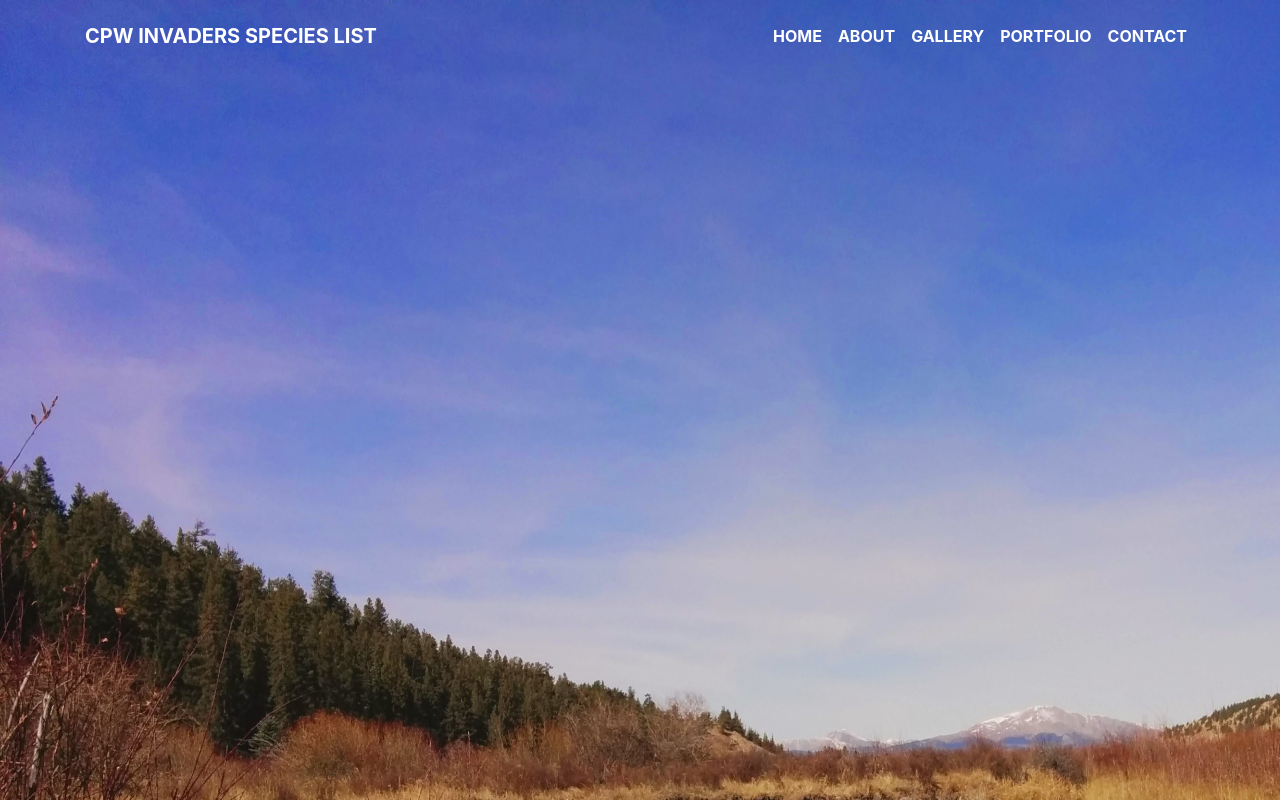
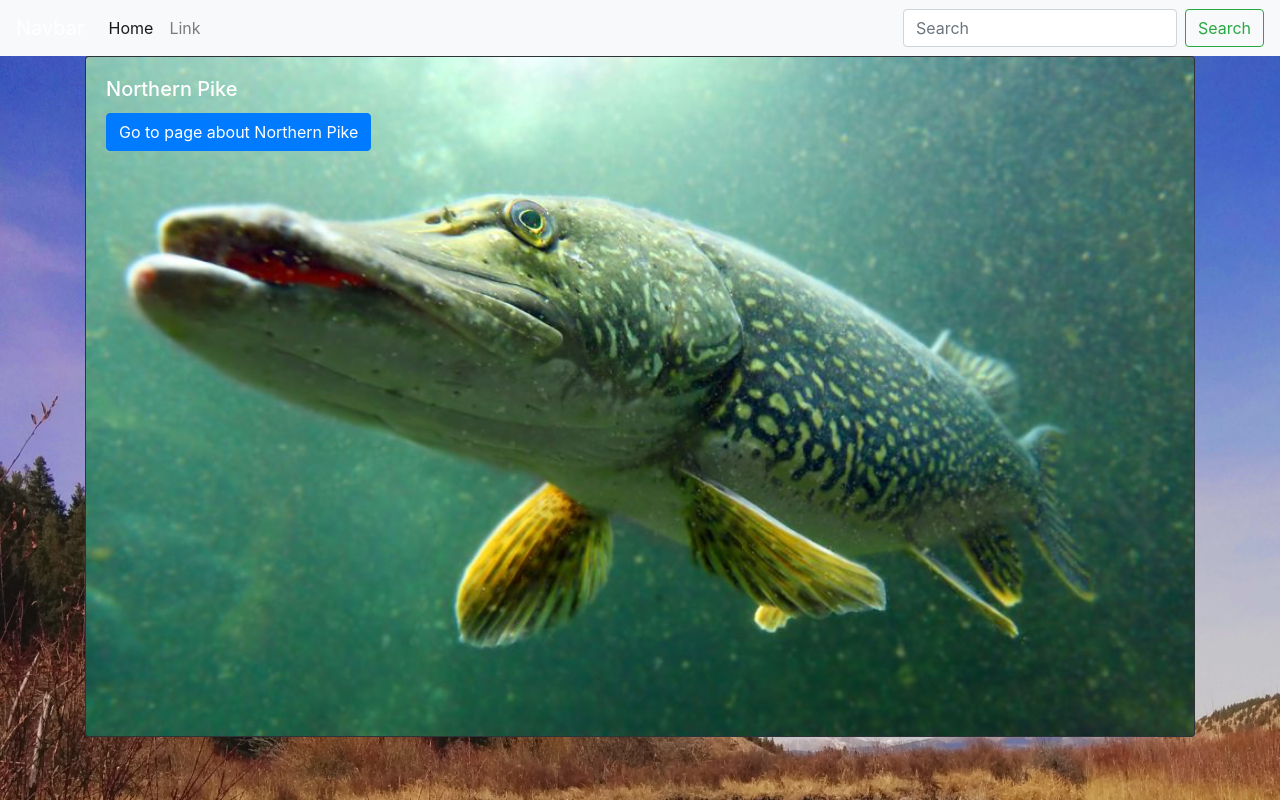
Before and after one commit to LincolnRychecky/Hack-CU, a PHP site: page /speciesList.html in a window 1280 px wide. Run offline with PHP 8.4, Linux system fonts and the light colour scheme; some libraries are stand-ins or nearby versions.

Commit message:
Species page updates

```diff
--- a/Hack CU/index.css
+++ b/Hack CU/index.css
@@ -56,3 +56,17 @@
   background-repeat: no-repeat;
   background-size: 1700px 1500px;
 }
+
+/*cards
+.card {
+        margin: 0 auto;
+        float: none;
+        margin-bottom: 10px;
+}
+*/
+
+
+.card-img-top {
+    height: 15rem;
+    object-fit: cover;
+}
--- a/Hack CU/speciesList.html
+++ b/Hack CU/speciesList.html
@@ -47,7 +47,7 @@
       firebase.analytics();
     </script>
 
-    <!-- Navbar-->
+    <!-- Navbar
     <header class="header">
         <nav class="navbar navbar-expand-lg fixed-top py-3">
             <div class="container"><a href="#" class="navbar-brand text-uppercase font-weight-bold">CPW Invaders Species List</a>
@@ -64,7 +64,44 @@
                 </div>
             </div>
         </nav>
-    </header>
+    </header> -->
+
+    <nav class="navbar navbar-expand-lg navbar-light bg-light">
+      <a class="navbar-brand" href="#">Navbar</a>
+      <button class="navbar-toggler" type="button" data-toggle="collapse" data-target="#navbarSupportedContent" aria-controls="navbarSupportedContent" aria-expanded="false" aria-label="Toggle navigation">
+        <span class="navbar-toggler-icon"></span>
+      </button>
+
+      <div class="collapse navbar-collapse" id="navbarSupportedContent">
+        <ul class="navbar-nav mr-auto">
+          <li class="nav-item active">
+            <a class="nav-link" href="#">Home <span class="sr-only">(current)</span></a>
+          </li>
+          <li class="nav-item">
+            <a class="nav-link" href="#">Link</a>
+          </li>
+
+        </ul>
+        <form class="form-inline my-2 my-lg-0">
+          <input class="form-control mr-sm-2" type="search" placeholder="Search" aria-label="Search">
+          <button class="btn btn-outline-success my-2 my-sm-0" type="submit">Search</button>
+        </form>
+      </div>
+    </nav>
+
+  <div class = "row">
+    <div class="container">
+      <div class="card bg-dark text-white">
+        <img class="card-img" src="northernpike.jpg" alt="Card image">
+        <div class="card-img-overlay">
+          <h5 class="card-title">Northern Pike</h5>
+          <a href="#" class="btn btn-primary">Go to page about Northern Pike</a>
+        </div>
+      </div>
+    </div>
+  </div>
+
+
 
 
 
```
Also changed, not shown: Hack CU/northernpike.jpg (added), 2 other files.
